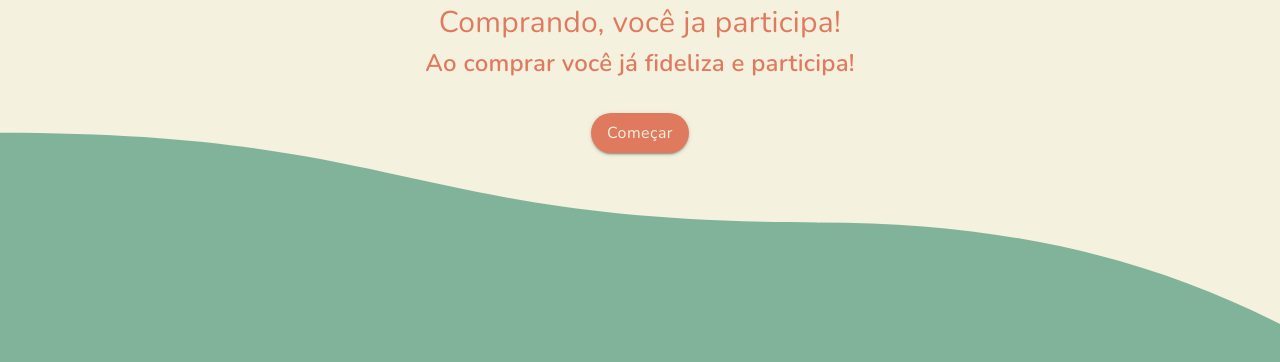
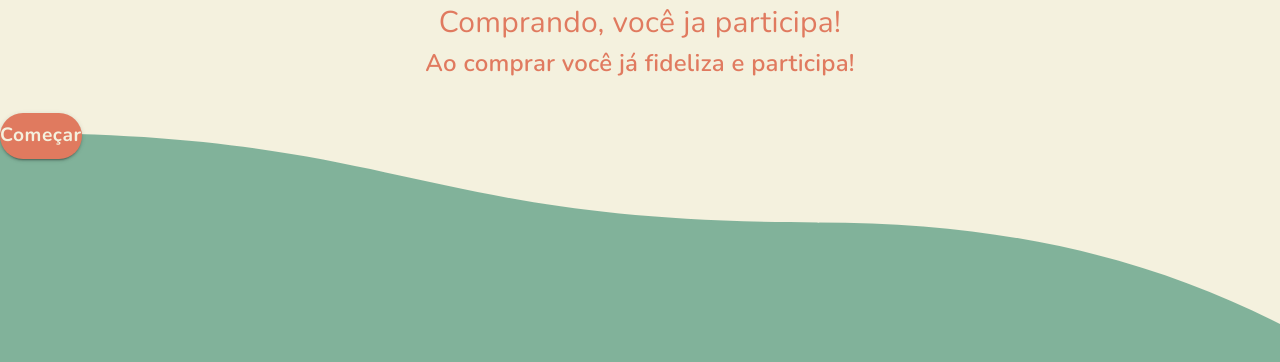
Before and after one commit to brunodassisf/fideliza-cdd-front-end, a React (Create React App) app: page / in a window 1280 px wide. Shown: the top 362 px of the page. Built offline with nearby package versions, Linux system fonts and the light colour scheme.

Commit message:
adjustment component button

```diff
--- a/src/components/Button/Button.styles.ts
+++ b/src/components/Button/Button.styles.ts
@@ -2,32 +2,20 @@ import { makeStyles } from '@material-ui/core/styles';
 import { choiceWeight } from '../../theme/util';
 
 interface IButton {
-    hasMarginTop: number | undefined;
-    hasMarginBottom: number | undefined;
-    weight?: string;
-    fontSize?: number;
-    height?: number;
-    isUpperCase?: boolean;
+  sizeText?: number;
+  isUpperCase?: boolean;
+  heigth?: number;
+  px?: number;
 }
 
 export const useStyles = makeStyles((theme) => ({
-    container: (props: IButton) => ({
-        marginTop: props.hasMarginTop
-            ? theme.spacing(props.hasMarginTop as number)
-            : theme.spacing(0),
-        marginBottom: props.hasMarginBottom
-            ? theme.spacing(props.hasMarginBottom as number)
-            : theme.spacing(0),
-        textAlign: 'center',
-        '& .MuiButton-root': {
-            height: `${props.height}px`,
-            padding: props.height ? '0px 16px' : '6px 16px',
-            fontSize: props.fontSize ? props.fontSize : 'medium',
-            textTransform: props.isUpperCase ? 'uppercase' : 'initial',
-            fontFamily: `${choiceWeight(props.weight)}`,
-        },
-    }),
-    button: {
-        borderRadius: '20px',
-    },
+  button: (props: IButton) => ({
+    borderRadius: '50px',
+    paddingLeft: props.px ? props.px : 'initial',
+    paddingRight: props.px ? props.px : 'initial',
+    textTransform: props.isUpperCase ? 'uppercase' : 'initial',
+    fontSize: props.sizeText ? props.sizeText : 'auto',
+    height: props.heigth ? props.heigth : 'auto',
+    fontFamily: 'Nunito-700',
+  }),
 }));
--- a/src/components/Button/Button.tsx
+++ b/src/components/Button/Button.tsx
@@ -5,30 +5,15 @@ import { IButton } from './Button.types';
 import { useStyles } from './Button.styles';
 
 export function CoreButton({
-    hasMarginTop,
-    hasMarginBottom,
-    weight,
-    fontSize,
-    height,
-    isUpperCase,
+  children,
+  align,
   ...props
 }: IButton): JSX.Element {
-    const { children, color, disabled } = props;
-
-    const classProps = {
-        hasMarginTop,
-        hasMarginBottom,
-        color,
-        weight,
-        fontSize,
-        isUpperCase,
-        height,
-    };
-
-    const classes = useStyles(classProps);
+  const classes = useStyles(props);
+  const { mt, mb } = props;
 
   return (
-        <Box className={classes.container}>
+    <Box textAlign={align} mt={mt} mb={mb}>
       <Button className={classes.button} {...props}>
         {children}
       </Button>
```
Also changed, not shown: src/components/Button/Button.types.ts (+7 -6 lines). Lines whose indentation alone changed are shown as unchanged.
